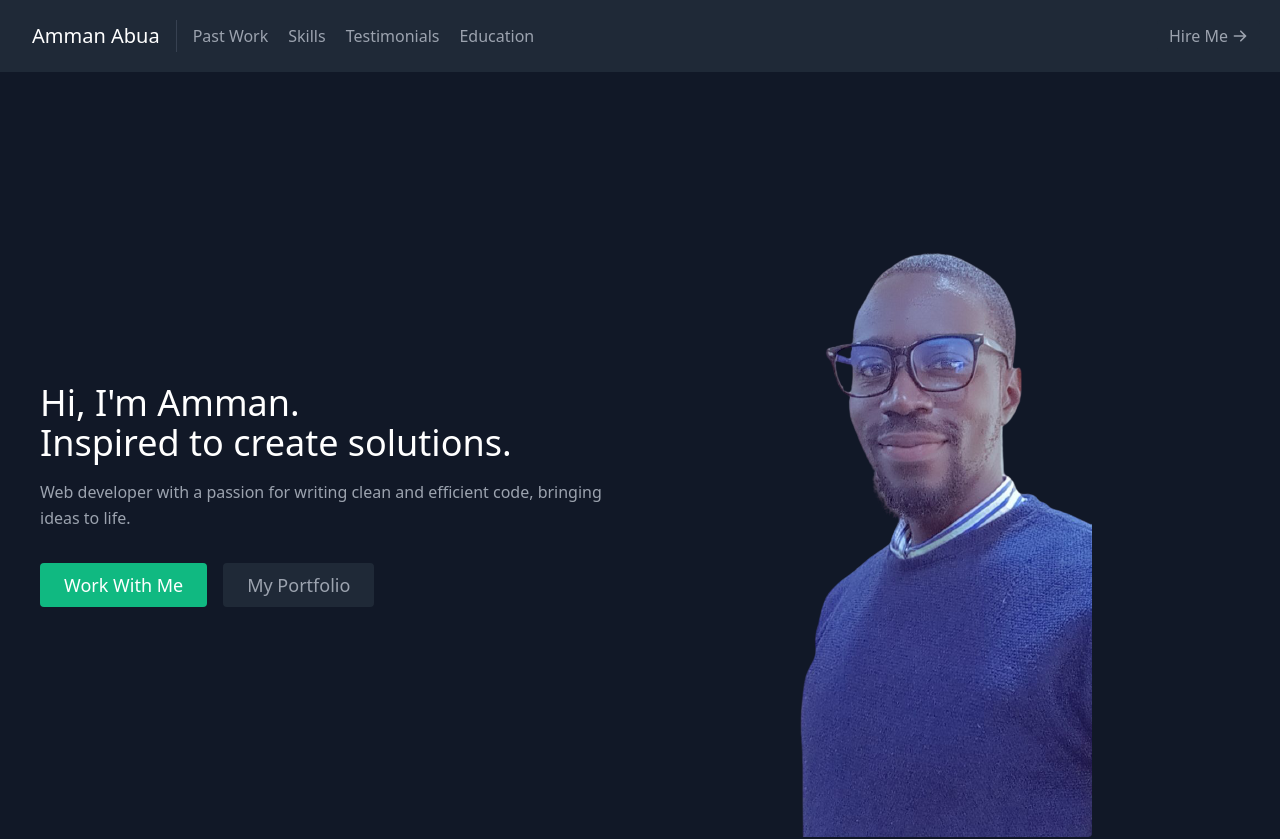
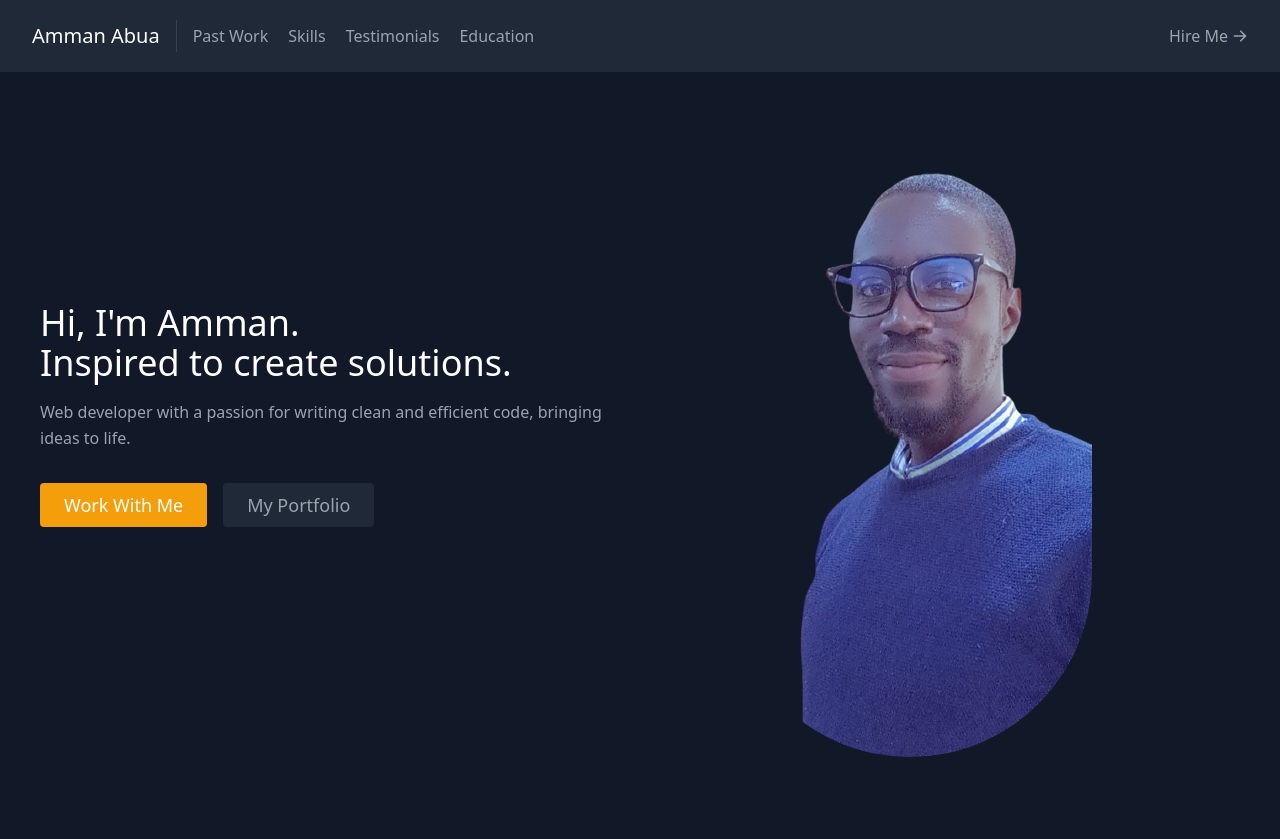
Before and after one commit to ammanabua/my-portfolio, a React (Create React App) app: page / in a window 1280 px wide. Shown: the top 839 px of the page. Built offline with nearby package versions, Linux system fonts and the light colour scheme.

Commit message:
update profile

```diff
--- a/src/components/About.js
+++ b/src/components/About.js
@@ -4,7 +4,7 @@ import React from "react";
 export default function About() {
     return (
         <section id="about">
-            <div className="container mx-auto flex px-10 py-20 md:flex-row flex-col items-center">
+            <div className="container mx-auto flex px-10 mb-20 md:flex-row flex-col items-center">
                 <div className="lg:flex-grow md:w-1/2 lg:pr-24 md:pr-16 flex flex-col md:items-start md:text-left mb-16 md:mb-0 items-center text-center">
                 <h1 className="title-font sm:text-4xl text-3xl mb-4 font-medium text-white">
                     Hi, I'm Amman.
@@ -17,7 +17,7 @@ export default function About() {
                 <div className="flex justify-center">
                     <a
                     href="#contact"
-                    className="inline-flex text-white bg-green-500 border-0 py-2 px-6 focus:outline-none hover:bg-green-600 rounded text-lg">
+                    className="inline-flex text-white bg-yellow-500 border-0 py-2 px-6 focus:outline-none hover:bg-yellow-600 rounded text-lg">
                     Work With Me
                     </a>
                     <a
@@ -29,7 +29,7 @@ export default function About() {
                 </div>
                 <div className="lg:max-w-lg lg:w-full md:w-1/2 w-5/6">
                 <img
-                    className="object-cover object-center rounded"
+                    className="object-cover object-center rounded-full"
                     alt="hero"
                     src="./me.png"
                 />
--- a/src/components/Contact.js
+++ b/src/components/Contact.js
@@ -67,6 +67,7 @@ export default function Contact() {
           netlify
           name="contact"
           method="POST"
+          onSubmit={handleSubmit}
           className="lg:w-1/3 md:w-1/2 flex flex-col md:ml-auto w-full md:py-8 mt-8 md:mt-0">
           <h2 className="text-white sm:text-4xl text-3xl mb-1 font-medium title-font">
             Get in touch
```
